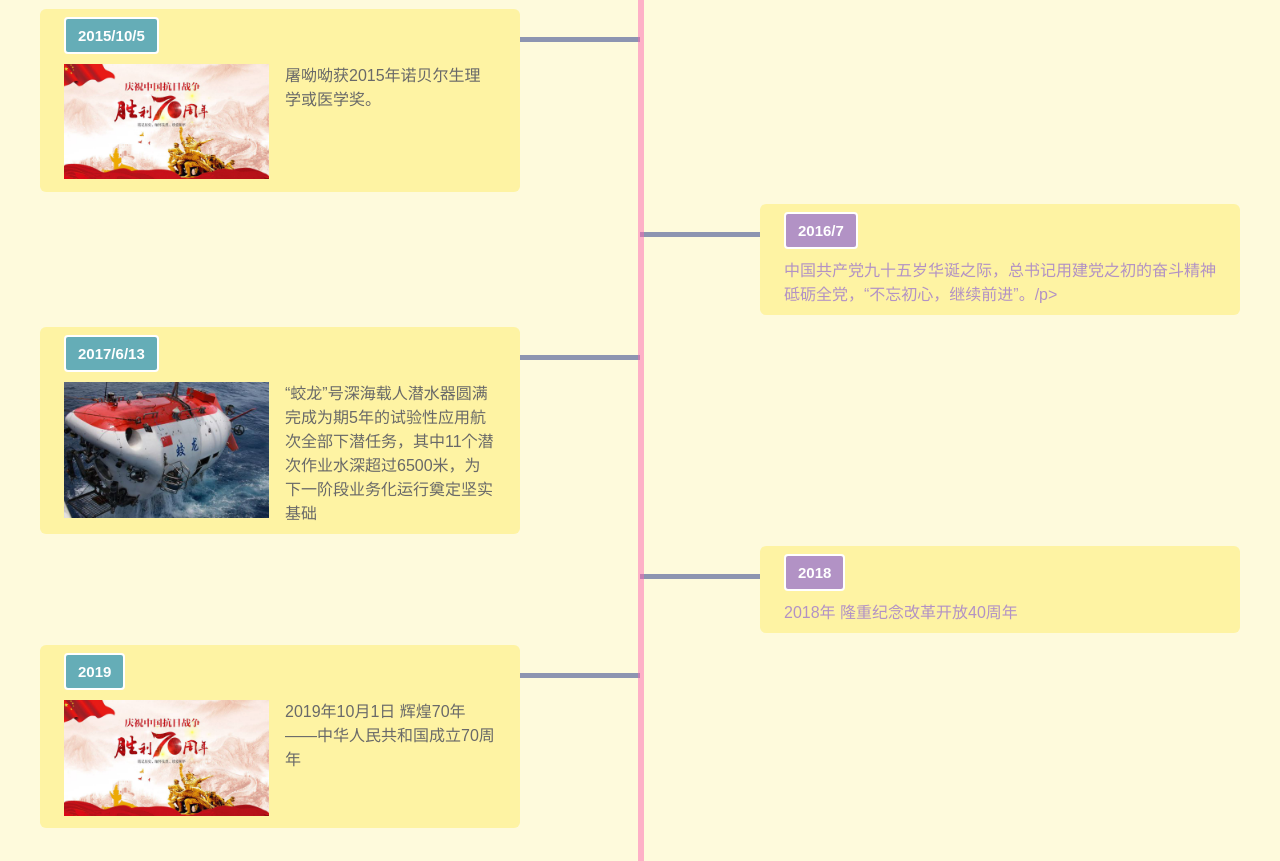
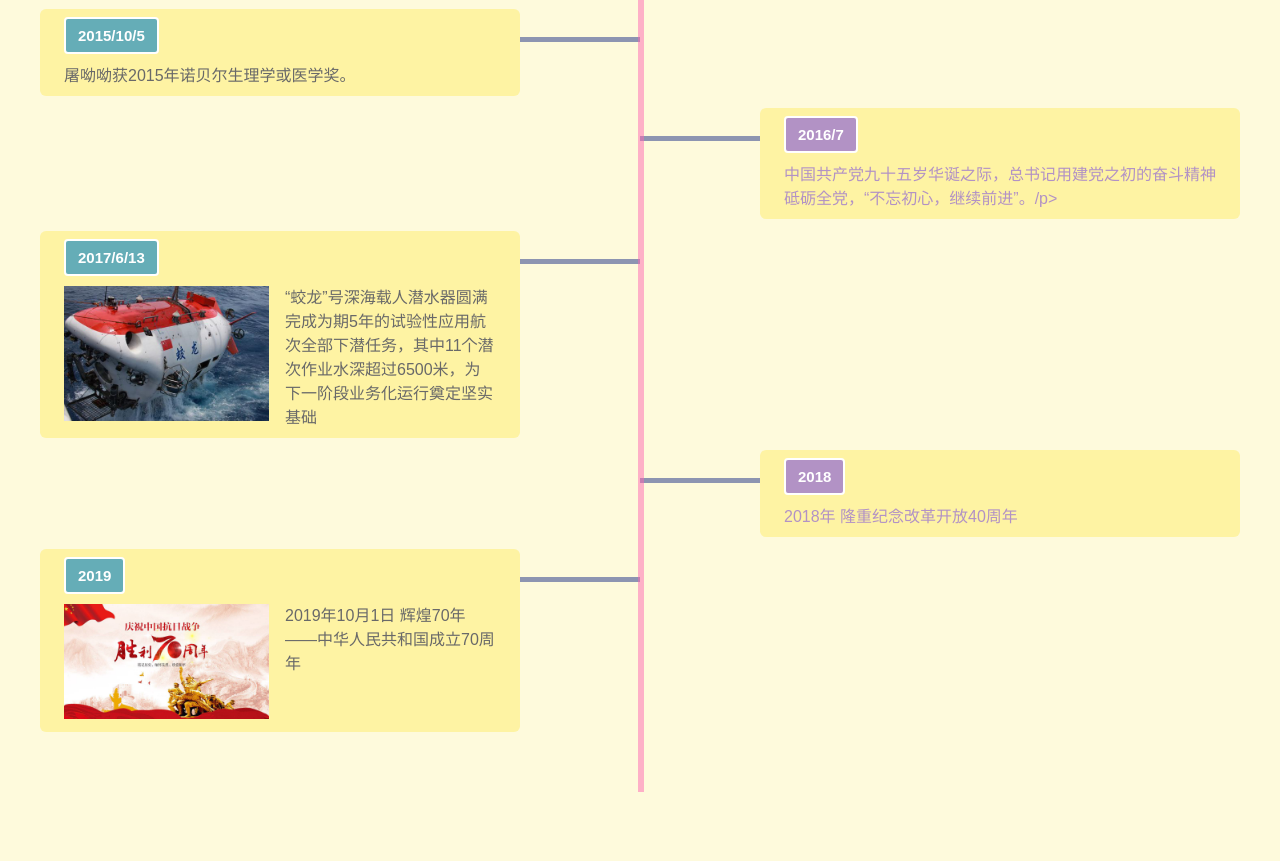
Before and after one commit to zhengjq/DMQD-1, a plain HTML site: page DMQD-master/timeline.html in a window 1280 px wide. Shown: the part 6243-7104 px from the top of the page. After the commit the page ends 7065 px from the top, so only its background shows below. Drawn offline with Linux system fonts and the light colour scheme; a web font is replaced by a local one.

Commit message:
Update timeline.html

```diff
--- a/DMQD-master/timeline.html
+++ b/DMQD-master/timeline.html
@@ -193,7 +193,7 @@
      <div class="timeline__item timeline__item--5">
       <div class="timeline__item__content">
         <h2 class="timeline__item__content__date">2015/10/5</h2>
-        <p class="timeline__item__content__description clearfix"><img src="img/图片2015.png">屠呦呦获2015年诺贝尔生理学或医学奖。</p>
+        <p class="timeline__item__content__description clearfix">屠呦呦获2015年诺贝尔生理学或医学奖。</p>
       </div>
     </div>
 
```
